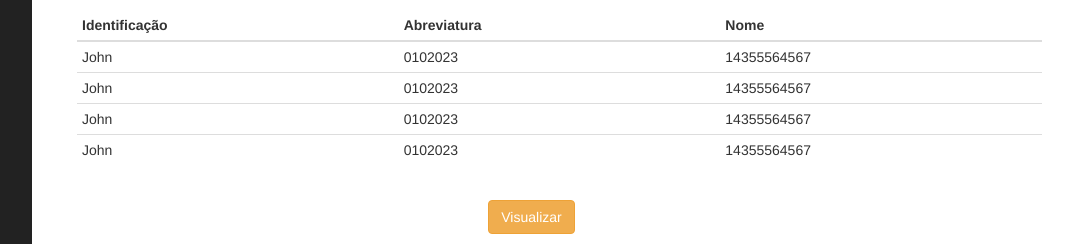
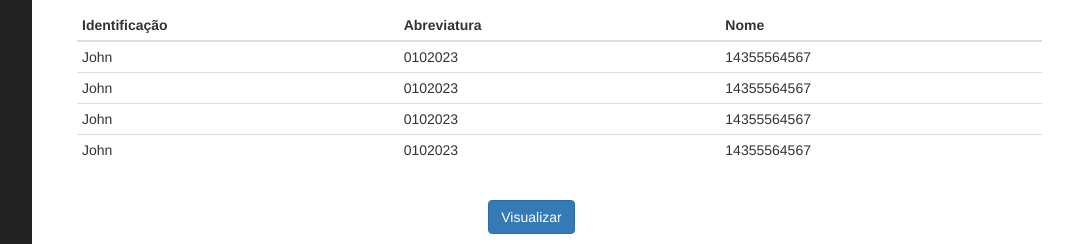
Before and after one commit to BrunoCampana/ORF_XV_CIGS_SGDIS, a PHP site: page /resultadoCurso.php in a window 1280 px wide; the page is wider, and only the part inside the window is pictured. Shown: the part 617-861 px from the top of that part, without its empty margins (193-1266 px from the left). Run offline with PHP 8.4, Linux system fonts and the light colour scheme.

Commit message:
caio v1.5

```diff
--- a/resultadoCurso.php
+++ b/resultadoCurso.php
@@ -145,7 +145,7 @@
                  <div class="row">
                         <div class="form-group">
                             <div class="col-lg-10 col-lg-offset-5">
-                                <button type="button" class="btn btn-warning" name="atitudes">Visualizar</button>
+                                <a href="mostrarCurso.php" class="btn btn-primary" role="button">Visualizar</a>
                             </div>
                         </div>
                     </div>
--- a/resultadoPessoal.php
+++ b/resultadoPessoal.php
@@ -145,7 +145,7 @@
                  <div class="row">
                         <div class="form-group">
                             <div class="col-lg-10 col-lg-offset-5">
-                                <button type="button" class="btn btn-warning" name="atitudes">Visualizar</button>
+                                <a href="mostrarPessoal.php" class="btn btn-primary" role="button">Visualizar</a>
                             </div>
                         </div>
                     </div>
--- a/resultadoTurma.php
+++ b/resultadoTurma.php
@@ -144,7 +144,7 @@
                  <div class="row">
                         <div class="form-group">
                             <div class="col-lg-10 col-lg-offset-5">
-                                <button type="button" class="btn btn-warning" name="atitudes">Visualizar</button>
+                                <a href="mostrarTurma.php" class="btn btn-primary" role="button">Visualizar</a>
                             </div>
                         </div>
                     </div>
```
